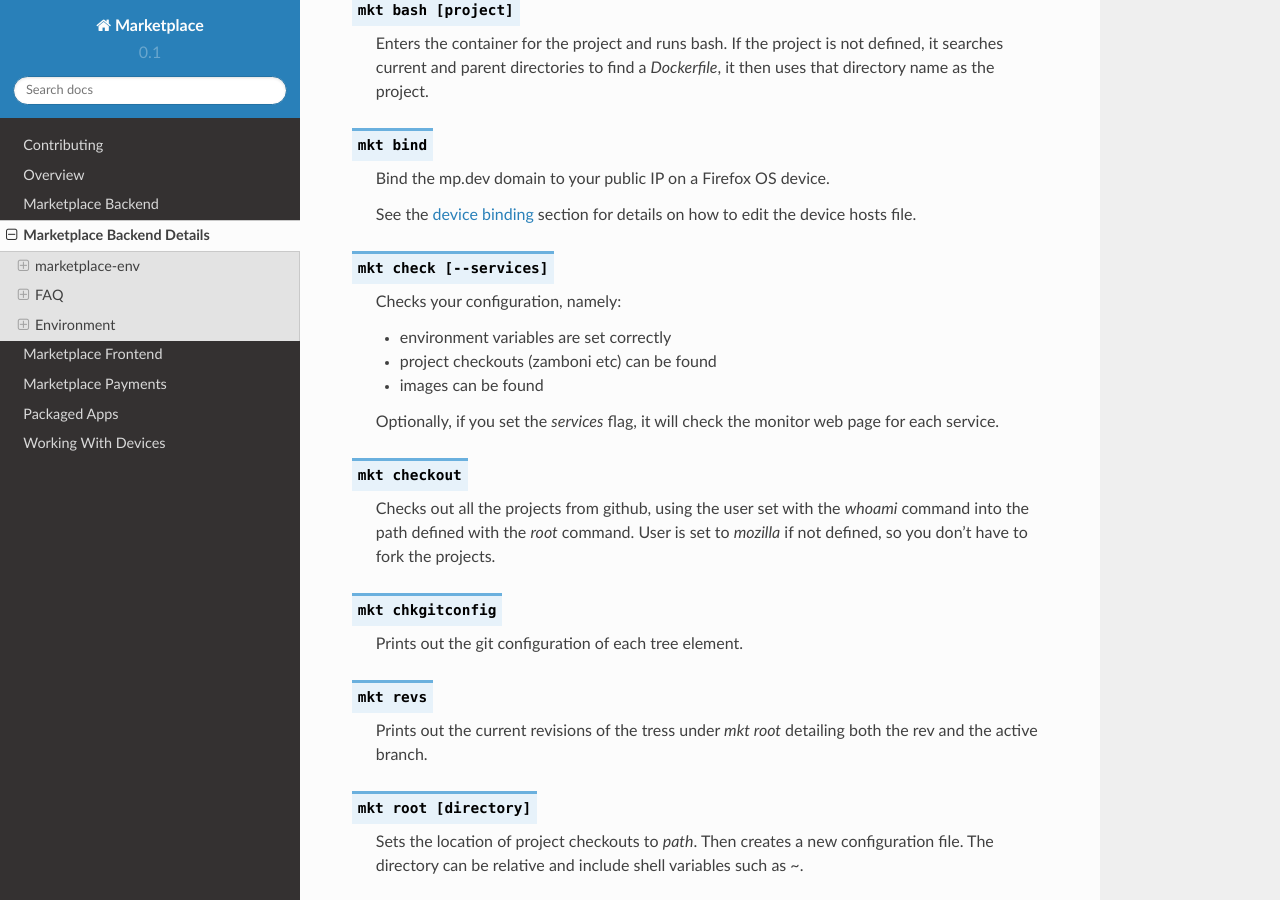
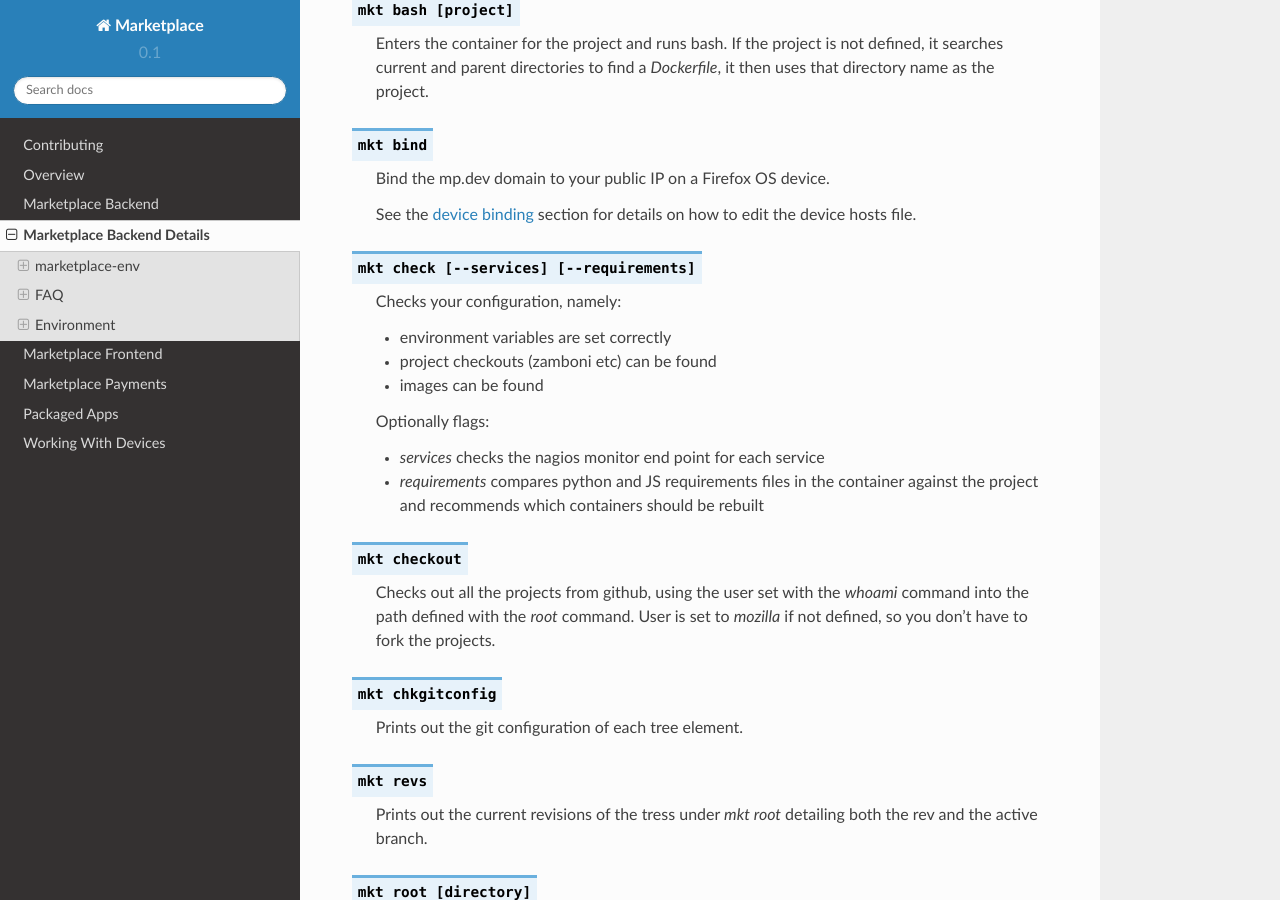
Before and after one commit to mozilla/marketplace-docs, a Sphinx documentation site: the page built from docs/topics/backend-details.rst, in a window 1280 px wide and 900 px high, scrolled down 441 px. Built offline with Sphinx 7.4.7 and the Read the Docs theme 2.0.0, drawn with Linux system fonts in a browser that asks for light colours.

Commit message:
add in --requirements notes

```diff
--- a/docs/topics/backend-details.rst
+++ b/docs/topics/backend-details.rst
@@ -30,7 +30,7 @@
     See the :ref:`device binding <marketplace-backend-on-device>` section
     for details on how to edit the device hosts file.
 
-.. function:: mkt check [--services]
+.. function:: mkt check [--services] [--requirements]
 
     Checks your configuration, namely:
 
@@ -38,8 +38,11 @@
     * project checkouts (zamboni etc) can be found
     * images can be found
 
-    Optionally, if you set the `services` flag, it will check the monitor web
-    page for each service.
+    Optionally flags:
+
+    * `services` checks the nagios monitor end point for each service
+    * `requirements` compares python and JS requirements files in the container
+      against the project and recommends which containers should be rebuilt
 
 .. function:: mkt checkout
 
```
